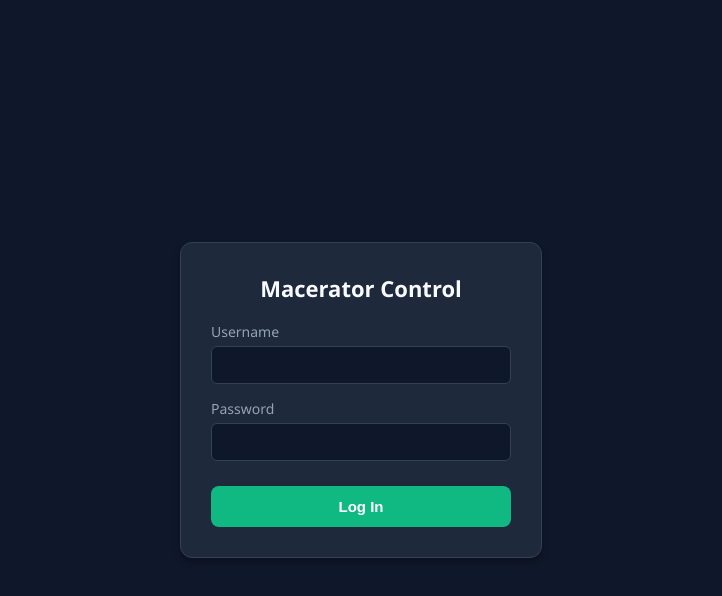
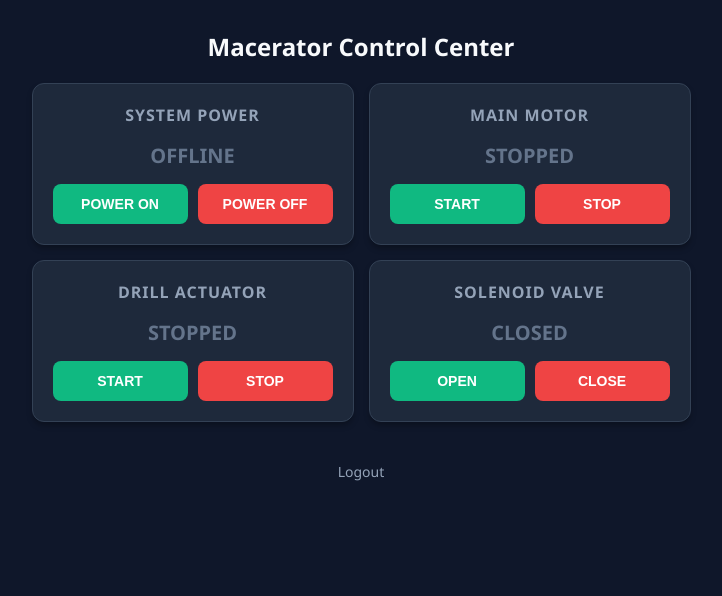
Before and after one commit to thekissofV/esp8266-control, a website: page public/index.html in a window 1280 px wide. Shown: the whole page, without its empty margins (279-1001 px from the left). Drawn offline with Linux system fonts and the light colour scheme; no server answers.

Commit message:
Update index.html

```diff
--- a/public/index.html
+++ b/public/index.html
@@ -3,70 +3,112 @@
 <head>
     <meta charset="UTF-8">
     <meta name="viewport" content="width=device-width, initial-scale=1.0">
-    <title>Login - Macerator Control</title>
+    <title>Macerator Control Center</title>
     <style>
-        body {
-            font-family: 'Segoe UI', Tahoma, Geneva, Verdana, sans-serif;
-            background: #0f172a;
-            color: white;
-            display: flex;
-            justify-content: center;
-            align-items: center;
-            height: 100vh;
-            margin: 0;
-        }
-        .login-card {
-            background: #1e293b;
-            padding: 30px;
-            border-radius: 12px;
-            width: 300px;
-            box-shadow: 0 4px 6px rgba(0,0,0,0.3);
-            border: 1px solid #334155;
-            text-align: center;
-        }
-        h2 { margin-top: 0; color: #f8fafc; font-size: 22px; }
-        .input-group { margin-bottom: 15px; text-align: left; }
-        label { display: block; margin-bottom: 5px; color: #94a3b8; font-size: 14px; }
-        input {
-            width: 100%;
-            padding: 10px;
-            border-radius: 6px;
-            border: 1px solid #334155;
-            background: #0f172a;
-            color: white;
-            box-sizing: border-box;
-            font-size: 14px;
-        }
-        input:focus { outline: none; border-color: #10b981; }
-        button {
-            width: 100%;
-            padding: 12px;
-            background: #10b981;
-            color: white;
-            border: none;
-            border-radius: 8px;
-            font-weight: bold;
-            cursor: pointer;
-            margin-top: 10px;
-            font-size: 15px;
-        }
-        button:hover { background: #059669; }
+        body { font-family: 'Segoe UI', Tahoma, Geneva, Verdana, sans-serif; background: #0f172a; color: white; text-align: center; padding: 20px; margin: 0; }
+        h1 { margin-top: 10px; font-size: 24px; color: #f8fafc; }
+        .grid { display: flex; flex-wrap: wrap; justify-content: center; gap: 15px; max-width: 800px; margin: 20px auto; }
+        .card { background: #1e293b; padding: 20px; border-radius: 12px; width: 280px; box-shadow: 0 4px 6px -1px rgba(0,0,0,0.3); border: 1px solid #334155; }
+        .card h3 { margin-top: 0; color: #94a3b8; font-size: 16px; text-transform: uppercase; letter-spacing: 1px; }
+        .status { font-weight: bold; margin: 15px 0; font-size: 20px; }
+        .btn-group { display: flex; justify-content: space-between; gap: 10px; }
+        .btn { flex: 1; padding: 12px; font-weight: bold; border-radius: 8px; border: none; cursor: pointer; transition: 0.2s; font-size: 14px; }
+        .btn-on { background: #10b981; color: white; }
+        .btn-on:hover { background: #059669; }
+        .btn-off { background: #ef4444; color: white; }
+        .btn-off:hover { background: #dc2626; }
+        .status-on { color: #10b981; }
+        .status-off { color: #64748b; }
+        .logout-btn { display: inline-block; margin-top: 20px; color: #94a3b8; text-decoration: none; font-size: 14px; }
+        .logout-btn:hover { color: #f8fafc; }
     </style>
 </head>
 <body>
-    <div class="login-card">
-        <h2>Macerator Control</h2>
-        <form action="/login" method="POST">
-            <div class="input-group">
-                <label for="username">Username</label>
-                <input type="text" id="username" name="username" required autocomplete="username">
+    <h1>Macerator Control Center</h1>
+    <div class="grid">
+        <!-- Relay 1: System Power -->
+        <div class="card">
+            <h3>System Power</h3>
+            <div id="status1" class="status status-off">OFFLINE</div>
+            <div class="btn-group">
+                <button class="btn btn-on" onclick="setRelay(1, true)">POWER ON</button>
+                <button class="btn btn-off" onclick="setRelay(1, false)">POWER OFF</button>
             </div>
-            <div class="input-group">
-                <label for="password">Password</label>
-                <input type="password" id="password" name="password" required autocomplete="current-password">
+        </div>
+
+        <!-- Relay 2: Main Motor -->
+        <div class="card">
+            <h3>Main Motor</h3>
+            <div id="status2" class="status status-off">STOPPED</div>
+            <div class="btn-group">
+                <button class="btn btn-on" onclick="setRelay(2, true)">START</button>
+                <button class="btn btn-off" onclick="setRelay(2, false)">STOP</button>
             </div>
-            <button type="submit">Log In</button>
-        </form>
+        </div>
+
+        <!-- Relay 3: Drill Actuator -->
+        <div class="card">
+            <h3>Drill Actuator</h3>
+            <div id="status3" class="status status-off">STOPPED</div>
+            <div class="btn-group">
+                <button class="btn btn-on" onclick="setRelay(3, true)">START</button>
+                <button class="btn btn-off" onclick="setRelay(3, false)">STOP</button>
+            </div>
+        </div>
+
+        <!-- Relay 4: Solenoid Water Valve -->
+        <div class="card">
+            <h3>Solenoid Valve</h3>
+            <div id="status4" class="status status-off">CLOSED</div>
+            <div class="btn-group">
+                <button class="btn btn-on" onclick="setRelay(4, true)">OPEN</button>
+                <button class="btn btn-off" onclick="setRelay(4, false)">CLOSE</button>
+            </div>
+        </div>
     </div>
+
+    <a href="/logout" class="logout-btn">Logout</a>
+
+    <script>
+        async function fetchState() {
+            try {
+                const res = await fetch('/api/state');
+                if (res.status === 401) {
+                    window.location.href = '/login.html';
+                    return;
+                }
+                const data = await res.json();
+
+                updateUI('status1', data.relay1, 'ONLINE', 'OFFLINE');
+                updateUI('status2', data.relay2, 'RUNNING', 'STOPPED');
+                updateUI('status3', data.relay3, 'RUNNING', 'STOPPED');
+                updateUI('status4', data.relay4, 'OPEN', 'CLOSED');
+            } catch (err) {
+                console.error("Error fetching state:", err);
+            }
+        }
+
+        function updateUI(elementId, state, onText, offText) {
+            const el = document.getElementById(elementId);
+            el.innerText = state ? onText : offText;
+            el.className = 'status ' + (state ? 'status-on' : 'status-off');
+        }
+
+        async function setRelay(relay, state) {
+            try {
+                await fetch('/api/relay', {
+                    method: 'POST',
+                    headers: { 'Content-Type': 'application/json' },
+                    body: JSON.stringify({ relay, state })
+                });
+                fetchState();
+            } catch (err) {
+                console.error("Error setting relay state:", err);
+            }
+        }
+
+        setInterval(fetchState, 1000);
+        fetchState();
+    </script>
 </body>
 </html>
```
